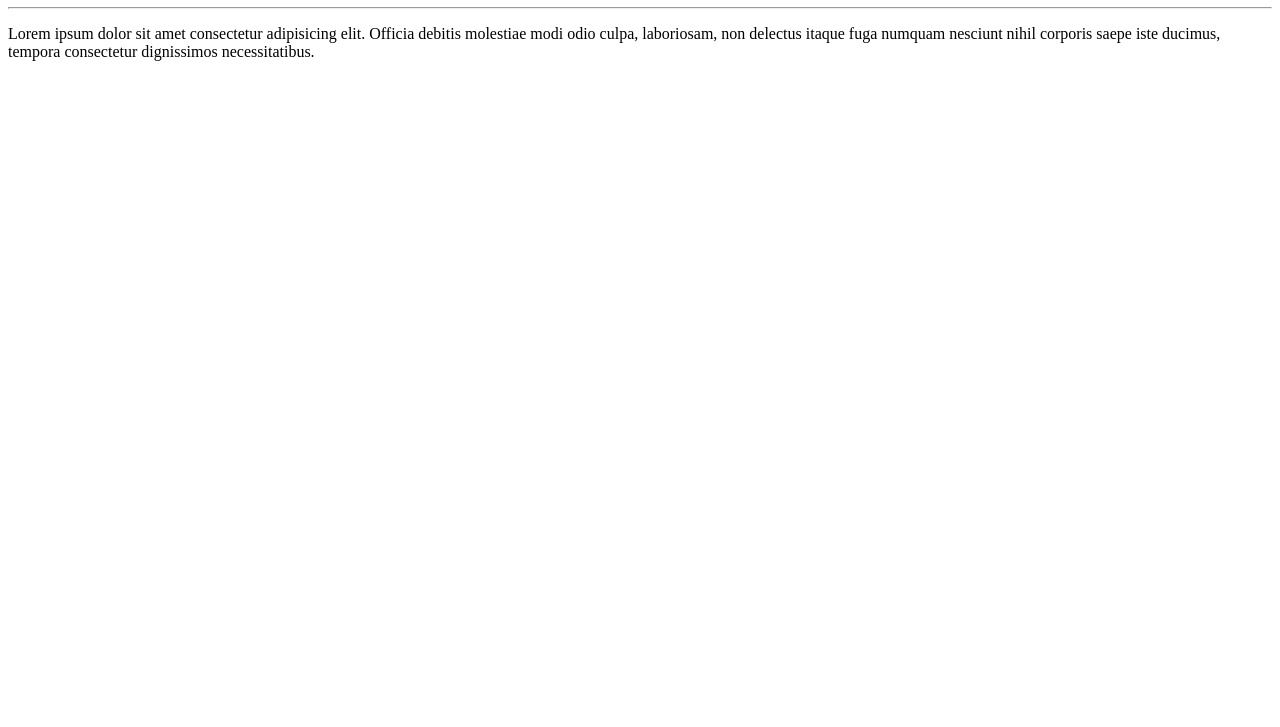
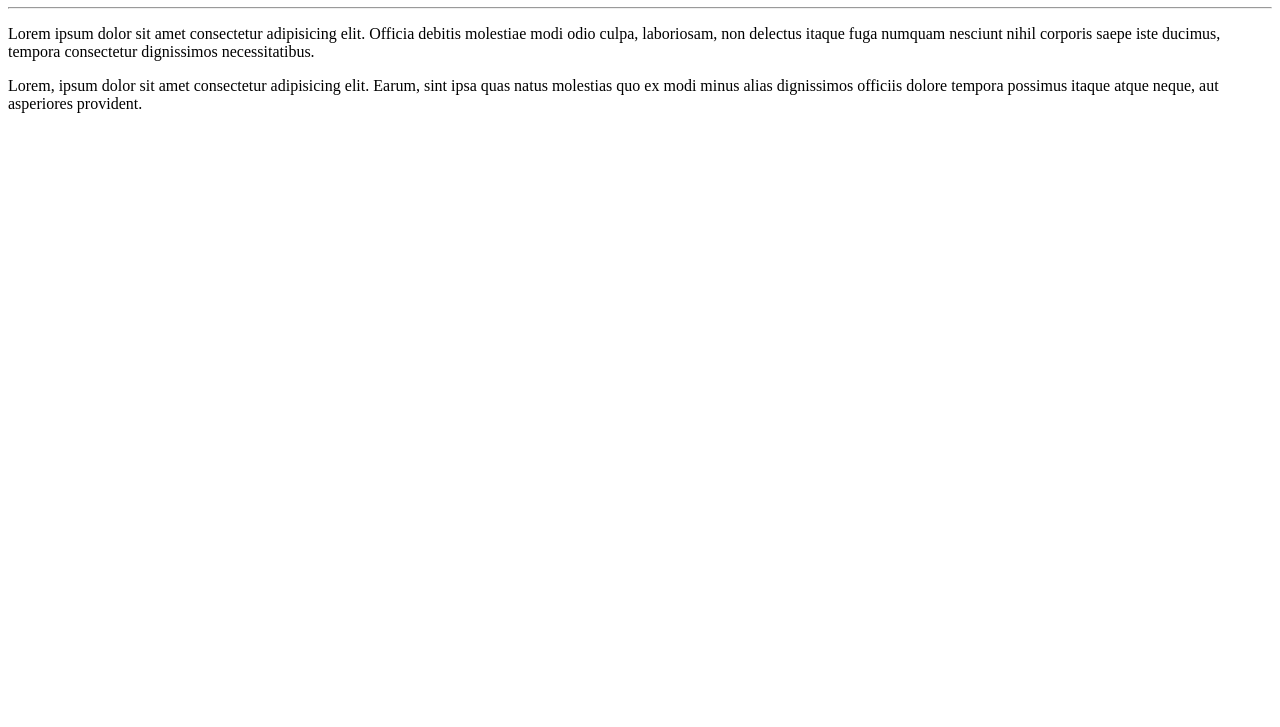
Before and after one commit to Nosylath/ola-mundo-, a plain HTML site: page Site-Exemplo/index.html in a window 1280 px wide. Shown: the part 73-800 px from the top of the page. Drawn offline with Linux system fonts and the light colour scheme.

Commit message:
adicionei um paragrafo

```diff
--- a/Site-Exemplo/index.html
+++ b/Site-Exemplo/index.html
@@ -9,5 +9,6 @@
     <h1>Olá mundo!</h1>
     <hr>
     <p> Lorem ipsum dolor sit amet consectetur adipisicing elit. Officia debitis molestiae modi odio culpa, laboriosam, non delectus itaque fuga numquam nesciunt nihil corporis saepe iste ducimus, tempora consectetur dignissimos necessitatibus.</p>
+    <p>Lorem, ipsum dolor sit amet consectetur adipisicing elit. Earum, sint ipsa quas natus molestias quo ex modi minus alias dignissimos officiis dolore tempora possimus itaque atque neque, aut asperiores provident.</p>
 </body>
 </html>
```
